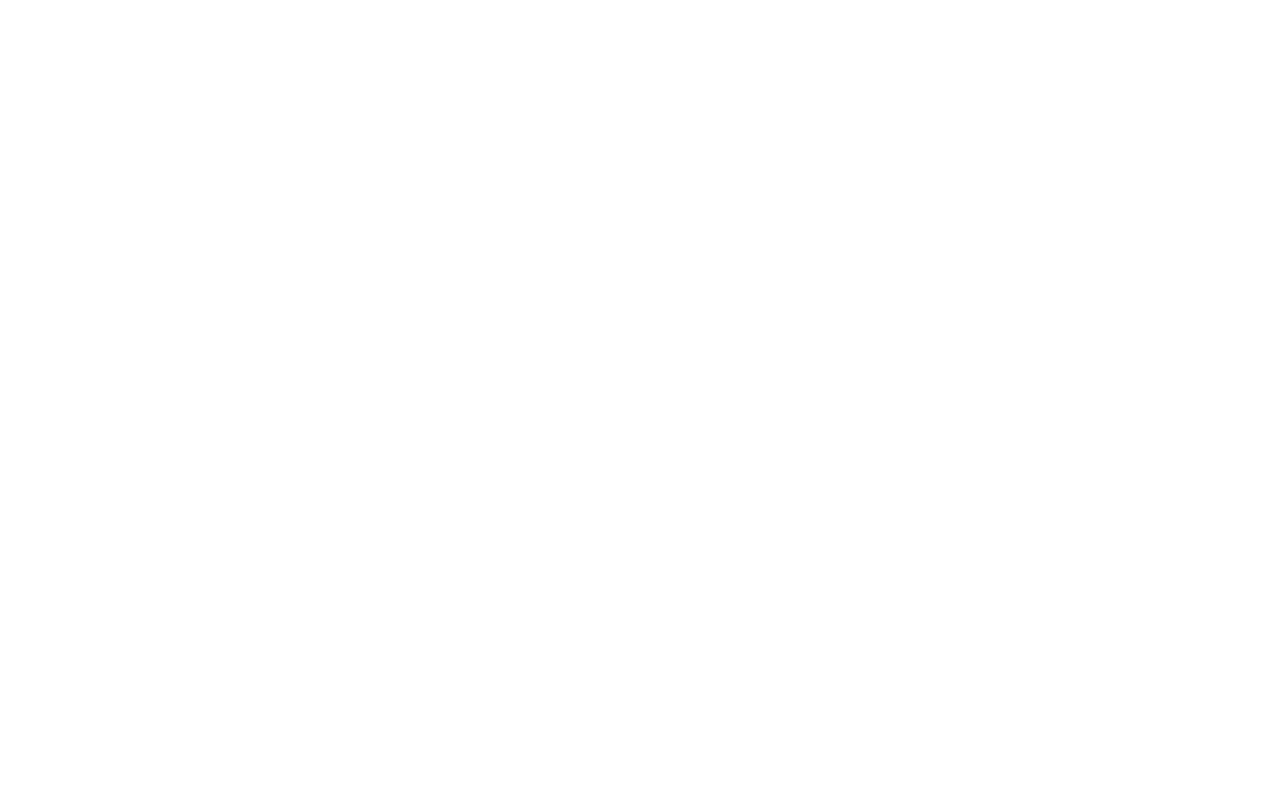
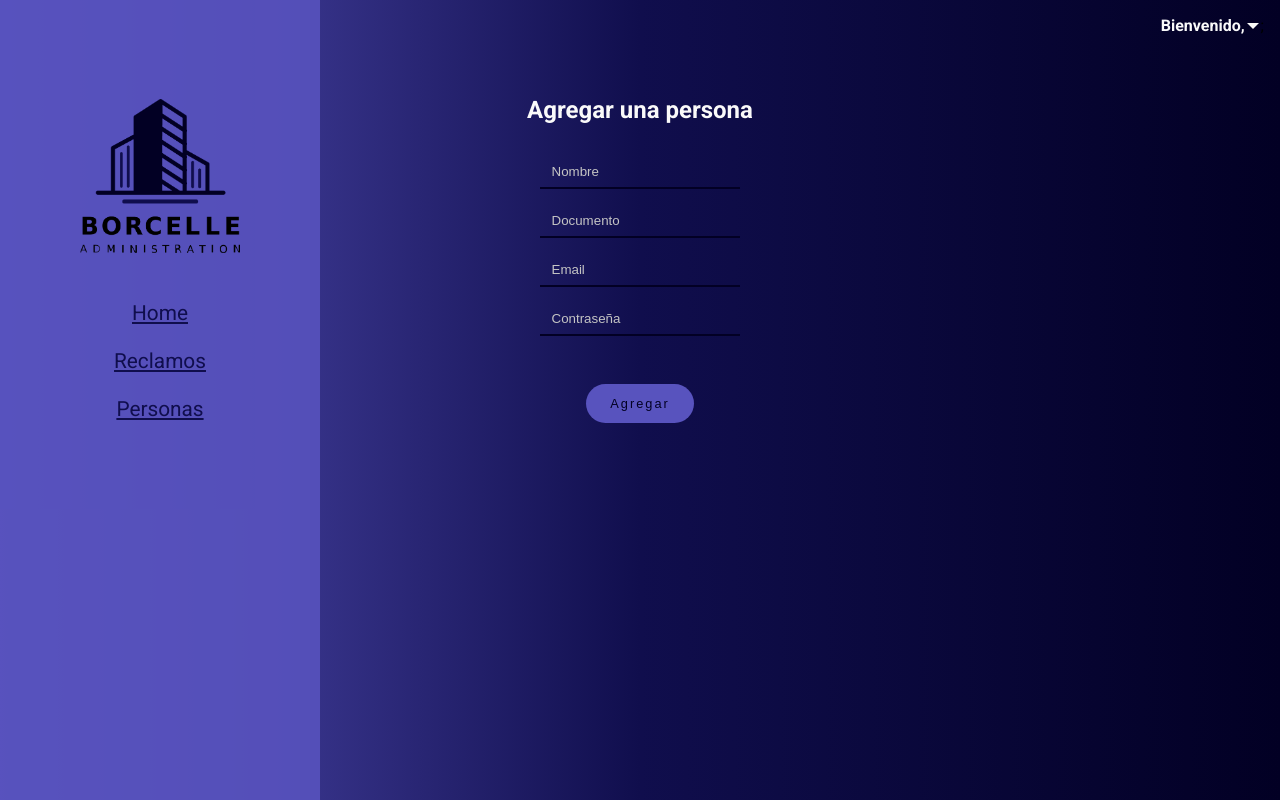
Before and after one commit to lucastro95/TP-FRONT, a React (Create React App) app: page /admin/personas/nueva in a window 1280 px wide. Before the commit this address had no page. Built offline with nearby package versions, Linux system fonts and the light colour scheme.

Commit message:
agregar persona

```diff
--- a/src/pages/AdminReclamo.scss
+++ b/src/pages/AdminReclamo.scss
@@ -1,4 +1,8 @@
 .reclamos {
+
+    @media (min-width: 768px) {
+        padding-left: 25%;
+    }
 
     &__form {
         width: 100%;
--- /dev/null
+++ b/src/pages/AgregarPersona.jsx
@@ -0,0 +1,64 @@
+import React, { useState } from 'react'
+import './AgregarPersona.scss'
+import Navbar from '../components/Navbar/Navbar'
+import Boton from '../components/Boton/Boton'
+import Swal from 'sweetalert2'
+
+const AgregarPersona = () => {
+    const [persona, setPersona] = useState({})
+
+    const handleInput = (e) => {
+        const { name, value } = e.target;
+        setPersona({ ...persona, [name]: value });
+    };
+
+    const handleAgregar = async (e) => {
+        e.preventDefault()
+        if (persona.nombre === '' || persona.documento === '' || persona.mail === '' || persona.password === '') {
+            Swal.fire({
+                title: 'Error',
+                text: 'Se deben llenar todos los campos',
+                icon: 'error',
+            });
+            return;
+        }
+
+        try {
+            const response = await fetch(`https://localhost:8080/personas/registrar`, {
+                method: "PUT",
+                headers: {
+                    "Content-Type": "application/json"
+                },
+                body: JSON.stringify(persona),
+            });
+            if (!response.ok) {
+                throw new Error('error');
+            }
+        } catch (error) {
+            console.error('Error:', error);
+        } finally {
+            Swal.fire({
+                title: "Persona agregada con éxito",
+                icon: 'success'
+            });
+        }
+    }
+
+  return (
+    <>
+        <Navbar options={['home', 'reclamos', 'personas']} admin={true}/>
+        <main className='agregar'>
+            <form className='agregar__form' onSubmit={handleAgregar}>
+                <h2 className='agregar__form__title'>Agregar una persona</h2>
+                <input className='agregar__form__input' type="text" name='nombre' onChange={handleInput} placeholder='Nombre' />
+                <input className='agregar__form__input' type="text" name='documento' onChange={handleInput} placeholder='Documento' />
+                <input className='agregar__form__input' type="text" name='mail' onChange={handleInput} placeholder='Email' />
+                <input className='agregar__form__input' type="password" name='contrasenia' onChange={handleInput} placeholder='Contraseña' />
+                <Boton msg='Agregar'/>
+            </form>
+        </main>
+    </>
+  )
+}
+
+export default AgregarPersona
--- /dev/null
+++ b/src/pages/AgregarPersona.scss
@@ -0,0 +1,35 @@
+.agregar {
+    width: 100%;
+    min-height: 100vh;
+    padding-top: 6rem;
+    background: linear-gradient(90deg, var(--light-blue) 0%, var(--medium-blue) 50%, var(--dark-blue) 100%);
+    display: flex;
+    flex-direction: column;
+    align-items: center;
+
+    &__form {
+        width: 100%;
+        display: flex;
+        flex-direction: column;
+        align-items: center;
+
+        &__title {
+            color: var(--white);
+            text-align: center;
+            margin-bottom: 2rem;
+        }
+
+        &__input {
+            background-color: transparent;
+            border: none;
+            border-bottom: 2px solid var(--dark-blue);
+            padding: .5rem .7rem;
+            color: var(--white);
+            margin-bottom: 1rem;
+
+            &::placeholder {
+                color: var(--gray);
+            }
+        }
+    }
+}
--- a/src/pages/Persona.jsx
+++ b/src/pages/Persona.jsx
@@ -1,14 +1,52 @@
-import React, { useState } from 'react'
+import React from 'react'
 import './Persona.scss'
 
 import Navbar from '../components/Navbar/Navbar'
 import Boton from '../components/Boton/Boton'
+import Swal from 'sweetalert2'
+import { useNavigate } from 'react-router-dom'
 
 const Persona = () => {
-  const [persona, setPersona] = useState('')
+  const navigate = useNavigate()
 
-  const handleInput = (e) => {
-    setPersona(e.target.value)
+  const agregarPersona = () => {
+    navigate('/admin/personas/nueva')
+  }
+
+  const eliminarPersona = () => {
+    Swal.fire({
+      title: "Ingrese el mail de la persona",
+      input: "text",
+      inputAttributes: {
+        autocapitalize: "off"
+      },
+      showCancelButton: true,
+      confirmButtonText: "Eliminar",
+      showLoaderOnConfirm: true,
+      preConfirm: async (persona) => {
+        try {
+          await fetch(`https://localhost:8080/personas/eliminar/${persona}`, {
+              method: "PUT",
+              headers: {
+                  "Content-Type": "application/json"
+              }
+          });
+        } catch (error) {
+          Swal.showValidationMessage(`
+            Request failed: ${error}
+          `);
+        }
+      },
+      allowOutsideClick: () => !Swal.isLoading()
+    }).then((result) => {
+      if (result.isConfirmed) {
+        Swal.fire({
+          title: "Persona eliminada con éxito",
+          icon: 'success'
+        });
+
+      }
+    });
   }
 
   return (
@@ -16,14 +54,9 @@
         <Navbar options={['home', 'reclamos', 'personas']} admin={true}/>
         <main className='persona'>
             <div className="persona__botones">
-              <Boton msg='Agregar Persona'/>
-              <Boton msg='Eliminar Persona'/>
+              <Boton msg='Agregar Persona' action={e => agregarPersona(e)}/>
+              <Boton msg='Eliminar Persona' action={e => eliminarPersona(e)}/>
             </div>
-            <form className='persona__form'>
-              <h2 className='persona__form__title'>Buscar persona</h2>
-              <input type="text" className='persona__form__input' onChange={handleInput}/>
-              <Boton msg='Buscar'/>
-            </form>
         </main>
     </>
   )
--- a/src/pages/Persona.scss
+++ b/src/pages/Persona.scss
@@ -12,27 +12,4 @@
         flex-direction: column;
         align-items: center;
     }
-
-    &__form {
-        width: 100%;
-        margin-top: 2rem;
-        display: flex;
-        flex-direction: column;
-        align-items: center;
-
-        &__title {
-            color: var(--white);
-            text-align: center;
-            margin-bottom: 1rem;
-        }
-
-        &__input {
-            background-color: transparent;
-            border: none;
-            border-bottom: 2px solid var(--dark-blue);
-            padding: .5rem .7rem;
-            color: var(--white);
-            margin-bottom: 1rem;
-        }
-    }
 }
--- a/src/router/Routes.jsx
+++ b/src/router/Routes.jsx
@@ -12,6 +12,7 @@
 import AdminReclamo from "../pages/AdminReclamo";
 import EditarReclamo from "../pages/EditarReclamo";
 import Unidad from "../pages/Unidad";
+import AgregarPersona from "../pages/AgregarPersona";
 
 const Routes = () => {
 
@@ -26,6 +27,7 @@
             <Route path= '/admin/unidades/:id' element={<UnidadEdificio />}></Route>
             <Route path= '/admin/unidad/:id/:piso/:numero' element={<Unidad />}></Route>
             <Route path= '/admin/personas' element={<Persona />}></Route>
+            <Route path= '/admin/personas/nueva' element={<AgregarPersona />}></Route>
             <Route path= '/admin/reclamos' element={<AdminReclamo />}></Route>
             <Route path= '/admin/reclamos/:id' element={<EditarReclamo />}></Route>
         </ReactDomRoutes >
```
